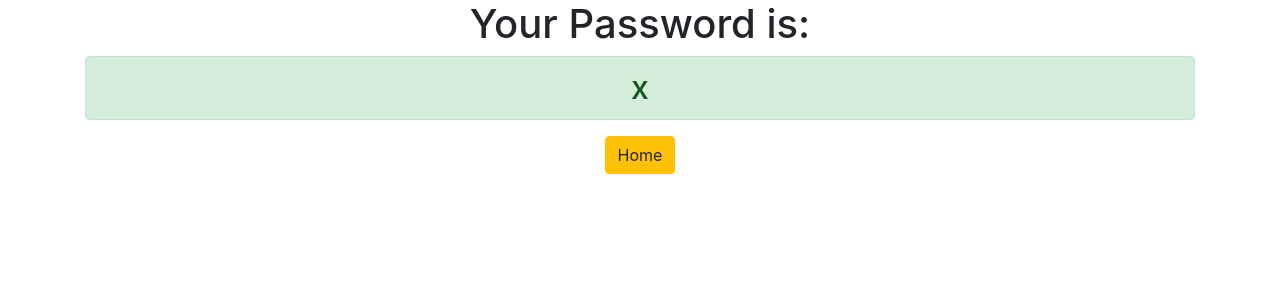
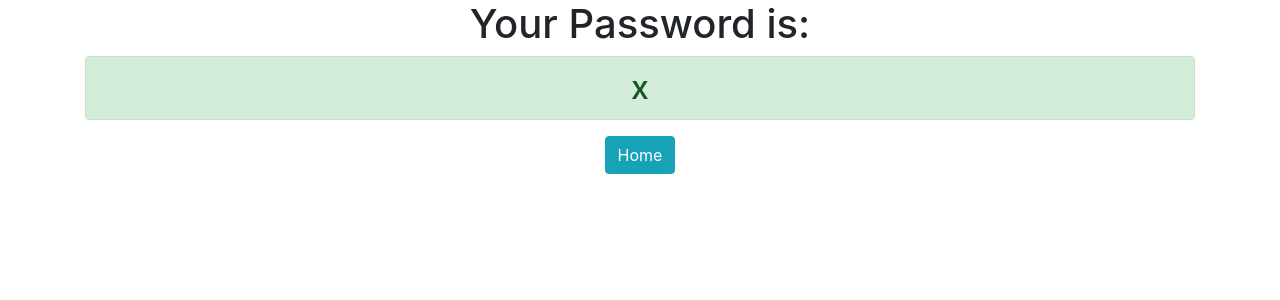
Before and after one commit to Nithin0304/django-password-generator, a Django app: template generator/templates/generator/password.html in a window 1280 px wide. Shown: the top 300 px of the page. Run offline with Django 3.2, Linux system fonts and the light colour scheme; the template is opened without the code that fills it: most values are stand-ins (such as "Sample title", 1, 10 or a date in 2020); some libraries are stand-ins or nearby versions.

Commit message:
Our second commit!

```diff
--- a/generator/templates/generator/password.html
+++ b/generator/templates/generator/password.html
@@ -2,5 +2,5 @@
 <div class="container text-center">
 <h1>Your Password is:</h1>
 <h2 class="alert alert-success">{{ password }}</h2>
-<a href="{% url 'home' %}" class="btn btn-warning">Home</a>
+<a href="{% url 'home' %}" class="btn btn-info">Home</a>
 </div>
--- a/password_generator/settings.py
+++ b/password_generator/settings.py
@@ -20,7 +20,7 @@ BASE_DIR = Path(__file__).resolve().parent.parent
 # See https://docs.djangoproject.com/en/3.1/howto/deployment/checklist/
 
 # SECURITY WARNING: keep the secret key used in production secret!
-SECRET_KEY = 'hcwke_@+zg^flijyuk*z3396zvtysr(j(414r8--*g)@9o4gcy'
+SECRET_KEY = 'hcwke_@+zg^flijyuk*z339hskjhg6zvtysr(j(414r8--*g)@9o4gcy'
 
 # SECURITY WARNING: don't run with debug turned on in production!
 DEBUG = True
```
